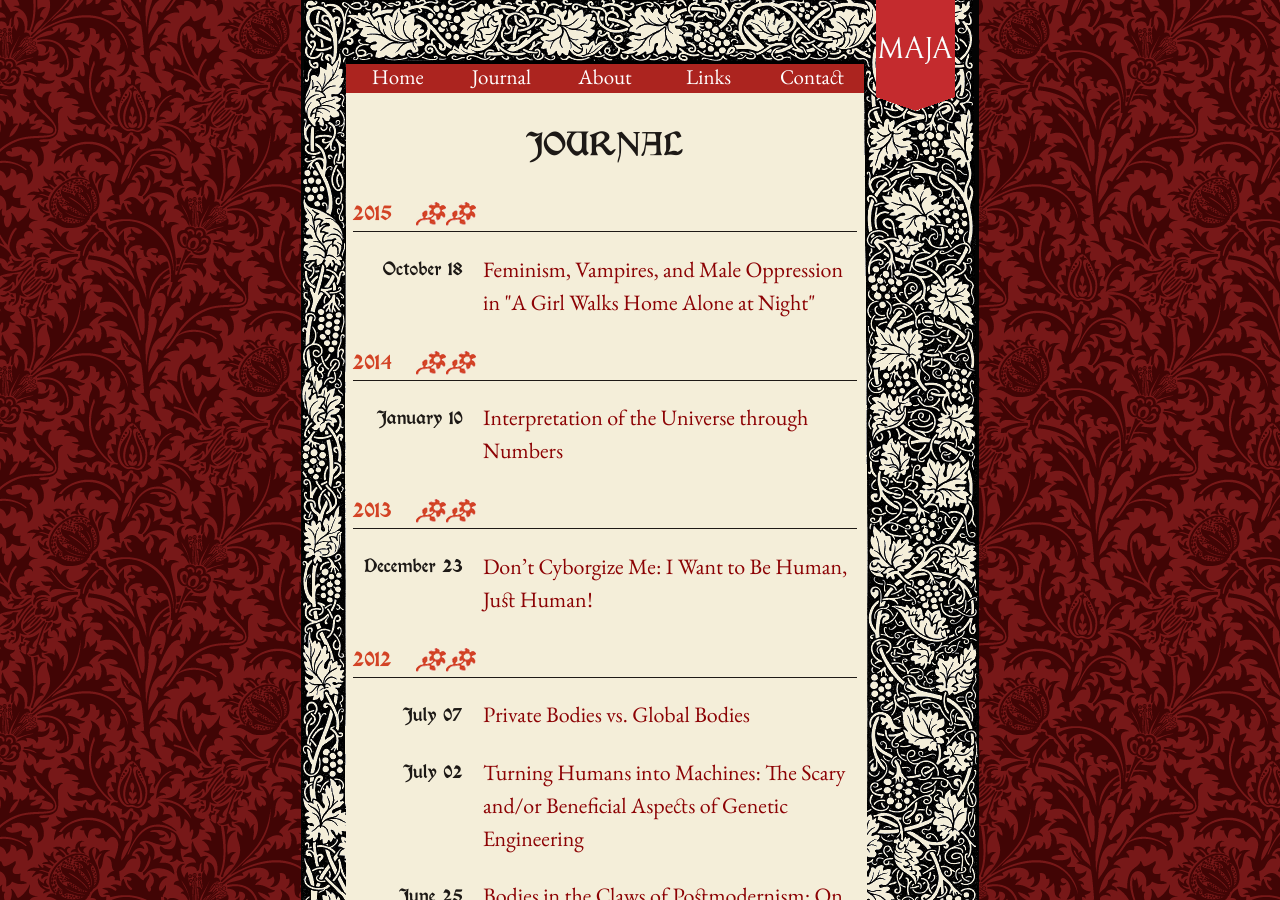
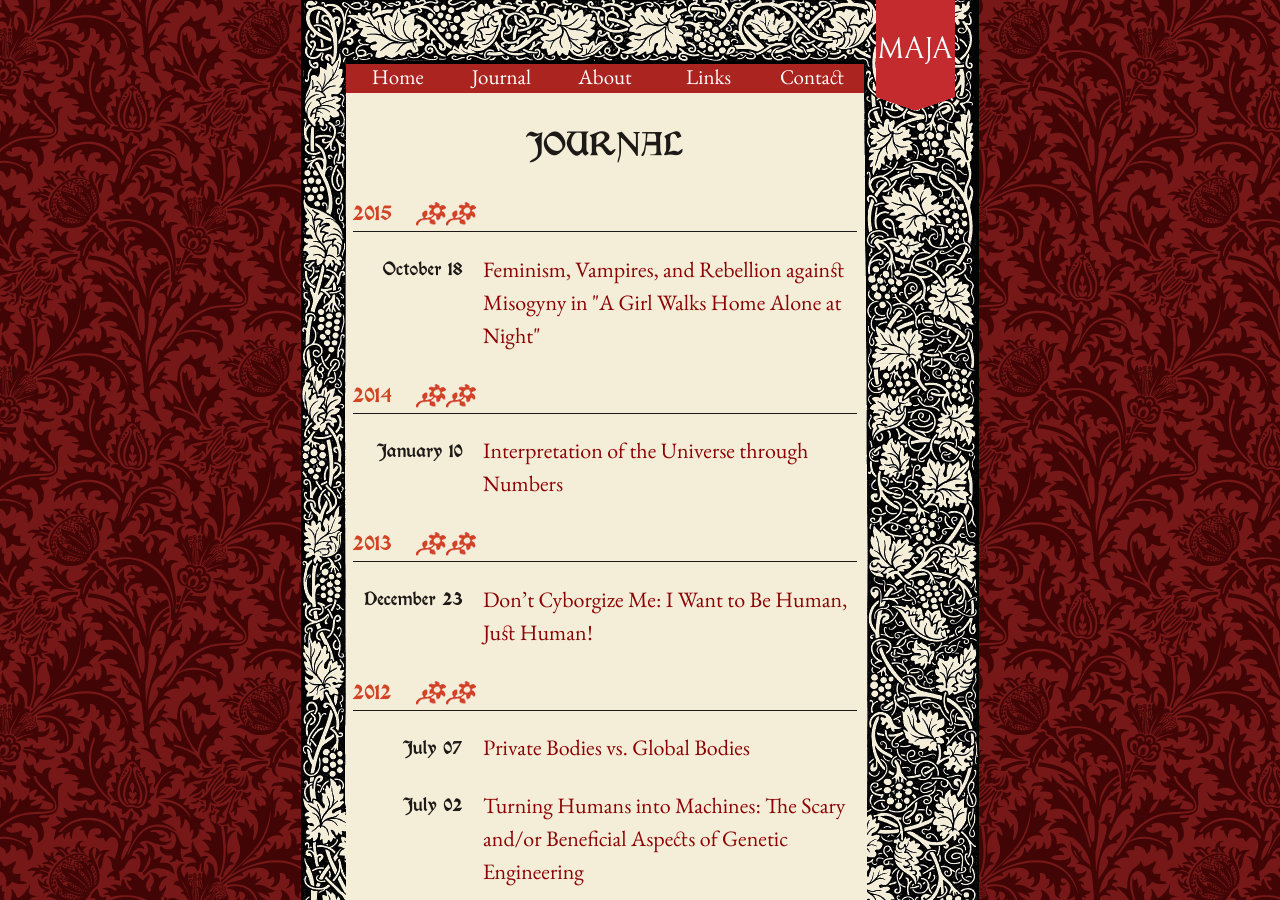
Before and after one commit to mpasovic/majapasovic.org, a Jekyll site: the page built from journal.html, in a window 1280 px wide and 900 px high. Built offline with Jekyll 4.4.1, drawn with Linux system fonts in a browser that asks for light colours; nearby versions of some CDN libraries.

Commit message:
Updated 2015-10-18-feminism-vampires-and-male-oppression-in-a-girl-walks-home-alone-at-night.md

```diff
--- a/_posts/2015-10-18-feminism-vampires-and-male-oppression-in-a-girl-walks-home-alone-at-night.md
+++ b/_posts/2015-10-18-feminism-vampires-and-male-oppression-in-a-girl-walks-home-alone-at-night.md
@@ -1,7 +1,7 @@
 ---
 published: true
 layout: post
-title: "Feminism, Vampires, and Male Oppression in \"A Girl Walks Home Alone at Night\""
+title: "Feminism, Vampires, and Rebellion against Misogyny in \"A Girl Walks Home Alone at Night\""
 ---
 
 
```
